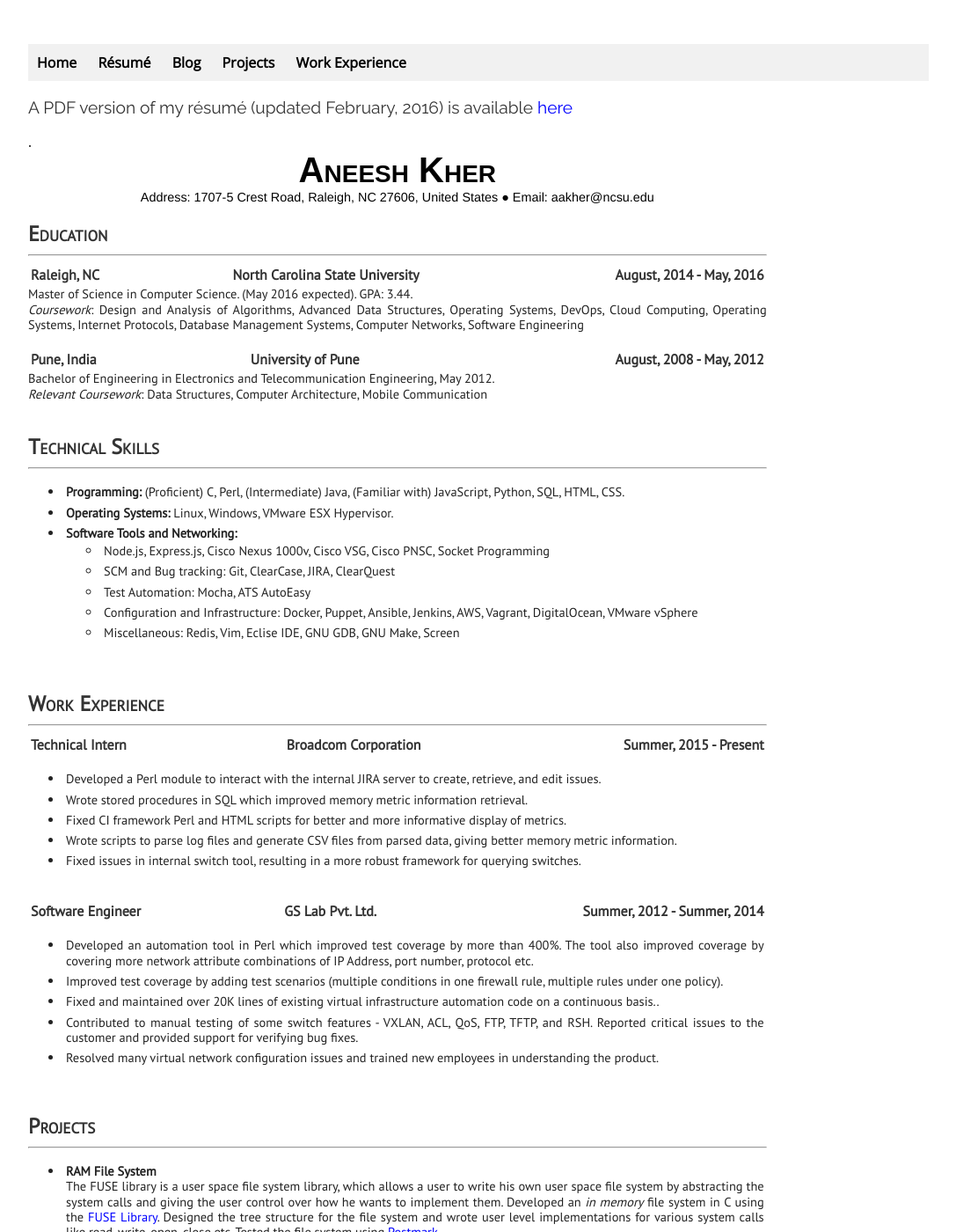
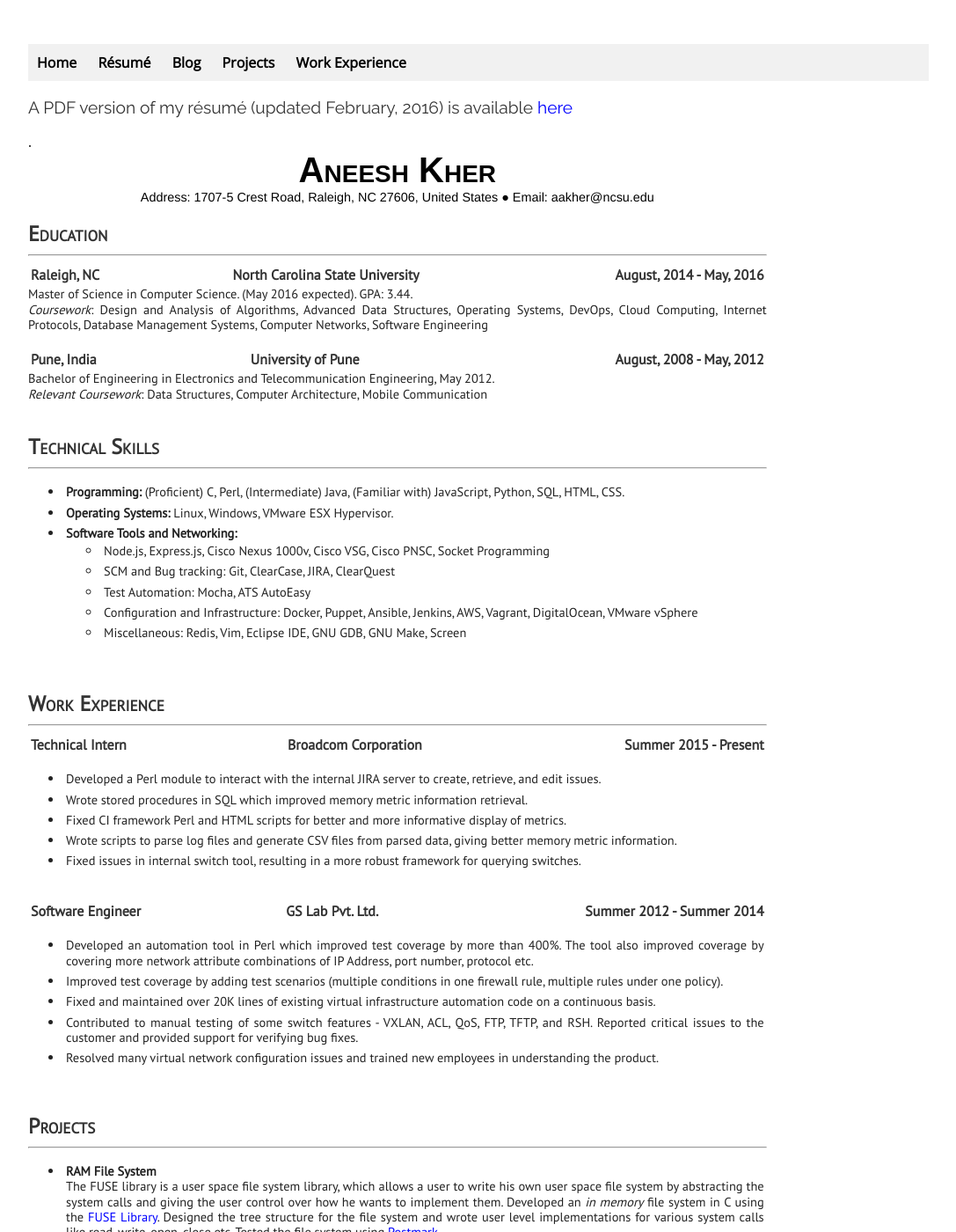
Before and after one commit to aneeshkher/aneeshkher.github.io, a Jekyll site: the page built from resume/index.html, in a window 1280 px wide and 1400 px high. Shown: the whole window at 88% size, without its empty margins (96-1183 px from the left). Built offline with Jekyll 4.4.1, drawn with Linux system fonts in a browser that asks for light colours; some of the changed text lies outside the part shown.

Commit message:
Correct minor typos

```diff
--- a/projects/index.html
+++ b/projects/index.html
@@ -114,7 +114,7 @@ title: "Aneesh's projects"
 					Esprima</a>)</i>
 					<div style="line-height: 1.2em">
 						Developed a tool to analyze a source code's
-						<a href="https://en.wikipedia.org/wiki/Abstract_syntax_tree" class="res" target="_blank">AST</a>,
+						<a href="https://en.wikipedia.org/wiki/Abstract_syntax_tree" class="res" target="_blank">Abstract Syntax Tree (AST)</a>,
 						and generate unit test cases which achieve 100% code coverage. Improved
 						statement coverage from <b>71%</b> to <b>100%</b> and branch coverage from <b>40%</b> to <b>100%</b>.
 					</div>
--- a/resume/index.html
+++ b/resume/index.html
@@ -23,7 +23,7 @@ title: "Aneesh's Resume"
 
 	<div class="resume_text">
 		Master of Science in Computer Science. (May 2016 expected). GPA: 3.44.<br>
-		<i>Coursework</i>: Design and Analysis of Algorithms, Advanced Data Structures, Operating Systems, DevOps, Cloud Computing, Operating Systems,
+		<i>Coursework</i>: Design and Analysis of Algorithms, Advanced Data Structures, Operating Systems, DevOps, Cloud Computing,
 			Internet Protocols, Database Management Systems, Computer Networks, Software Engineering<br>
 	</div>
 
@@ -57,7 +57,7 @@ title: "Aneesh's Resume"
 					<li class="skills">SCM and Bug tracking: Git, ClearCase, JIRA, ClearQuest</li>
 					<li class="skills">Test Automation: Mocha, ATS AutoEasy</li>
 					<li class="skills">Configuration and Infrastructure: Docker, Puppet, Ansible, Jenkins, AWS, Vagrant, DigitalOcean, VMware vSphere</li>
-					<li class="skills">Miscellaneous: Redis, Vim, Eclise IDE, GNU GDB, GNU Make, Screen</li>
+					<li class="skills">Miscellaneous: Redis, Vim, Eclipse IDE, GNU GDB, GNU Make, Screen</li>
 				</ul>
 			</li>
 		</ul>
@@ -71,7 +71,7 @@ title: "Aneesh's Resume"
 		<tr class="res_tr">
 			<td style="text-align: left; color: #333">Technical Intern</td>
 			<td style="text-align: center; color: #333"><a class="to_blue" href="https://www.broadcom.com/">Broadcom Corporation</a></td>
-			<td style="text-align: right; color: #333">Summer, 2015 - Present</td>
+			<td style="text-align: right; color: #333">Summer 2015 - Present</td>
 		</tr>
 	</table>
 
@@ -91,7 +91,7 @@ title: "Aneesh's Resume"
 		<tr class="res_tr">
 			<td style="text-align: left; color: #333">Software Engineer</td>
 			<td style="text-align: center; color: #333"><a class="to_blue" href="http://www.gslab.com">GS Lab Pvt. Ltd.</a></td>
-			<td style="text-align: right; color: #333">Summer, 2012 - Summer, 2014</td>
+			<td style="text-align: right; color: #333">Summer 2012 - Summer 2014</td>
 		</tr>
 	</table>
 
@@ -100,7 +100,7 @@ title: "Aneesh's Resume"
 			<li class="skills">Developed an automation tool in Perl which improved test coverage by more than 400%.
 				The tool also improved coverage by covering more network attribute combinations of IP Address, port number, protocol etc.</li>
 			<li class="skills">Improved test coverage by adding test scenarios (multiple conditions in one firewall rule, multiple rules under one policy).</li>
-			<li class="skills">Fixed and maintained over 20K lines of existing virtual infrastructure automation code on a continuous basis..</li>
+			<li class="skills">Fixed and maintained over 20K lines of existing virtual infrastructure automation code on a continuous basis.</li>
 			<li class="skills">Contributed to manual testing of some switch features - VXLAN, ACL, QoS, FTP, TFTP, and RSH.
 				Reported critical issues to the customer and provided support for verifying bug fixes.</li>
 			<li class="skills">Resolved many virtual network configuration issues and trained new employees in understanding the product.</li>
@@ -126,7 +126,7 @@ title: "Aneesh's Resume"
 			<li class="skills"><b>DevOps Pipeline</b> (Team of three)<br>
 				Developed and end to end software delivery pipeline which included the three prime stages of a software project -
 				Build, Test, and Deployment. We configured <a class="res" href="https://jenkins-ci.org/">Jenkins</a>, Git for the build process.
-				For the test part, we used <a class="res" href="https://mochajs.org/">Mocha</a> for unit tests, and developed a tool in JavaScript
+				We used <a class="res" href="https://mochajs.org/">Mocha</a> for unit tests, and developed a tool in JavaScript
 				which used <a class="res" href="https://gotwarlost.github.io/istanbul/"></a> to improve code coverage to 100%. For deployment,
 				we developed a tool in JavaScript to automatically provision <a class="res" href="https://aws.amazon.com/ec2/">AWS EC2</a>
 				machines and configure them using <a class="res" href="http://www.ansible.com/">Ansible</a>. We demonstrated a canary build
--- a/work_exp/index.html
+++ b/work_exp/index.html
@@ -17,7 +17,7 @@ title: "Aneesh's work"
 		Work summary at Broadcom:<br>
 		<b>Loction:</b> Durham, NC<br>
 		<b>Duration:</b> Summer, 2015 - Present<br>
-		<b>Technologies:</b> Perl, JIRA, ClearQuest, ClearCase, MySQL, HTML, CSS, Electric Commander.
+		<b>Technologies:</b> Perl, JIRA, ClearQuest, ClearCase, MySQL, HTML, CSS, Electric Commander
 	</div>
 
 	<ul class="work_ex_text">
@@ -59,7 +59,7 @@ title: "Aneesh's work"
 		Work summary at GS Lab:<br>
 		<b>Loction:</b> Pune, India<br>
 		<b>Duration:</b> July, 2012 - June, 2014<br>
-		<b>Technologies:</b> Perl, TCL/Tk, ATS AutoEasy, VMware vSphere, VMware ESX, Cisco Nexus1000v, Cisco VSG, Cisco PNSC.
+		<b>Technologies:</b> Perl, TCL/Tk, ATS AutoEasy, VMware vSphere, VMware ESX, Cisco Nexus1000v, Cisco VSG, Cisco PNSC
 	</div>
 
 	<ul class="work_ex_text">
```
Also changed, not shown: other parts of work_exp/index.html (+1 -1 lines).
